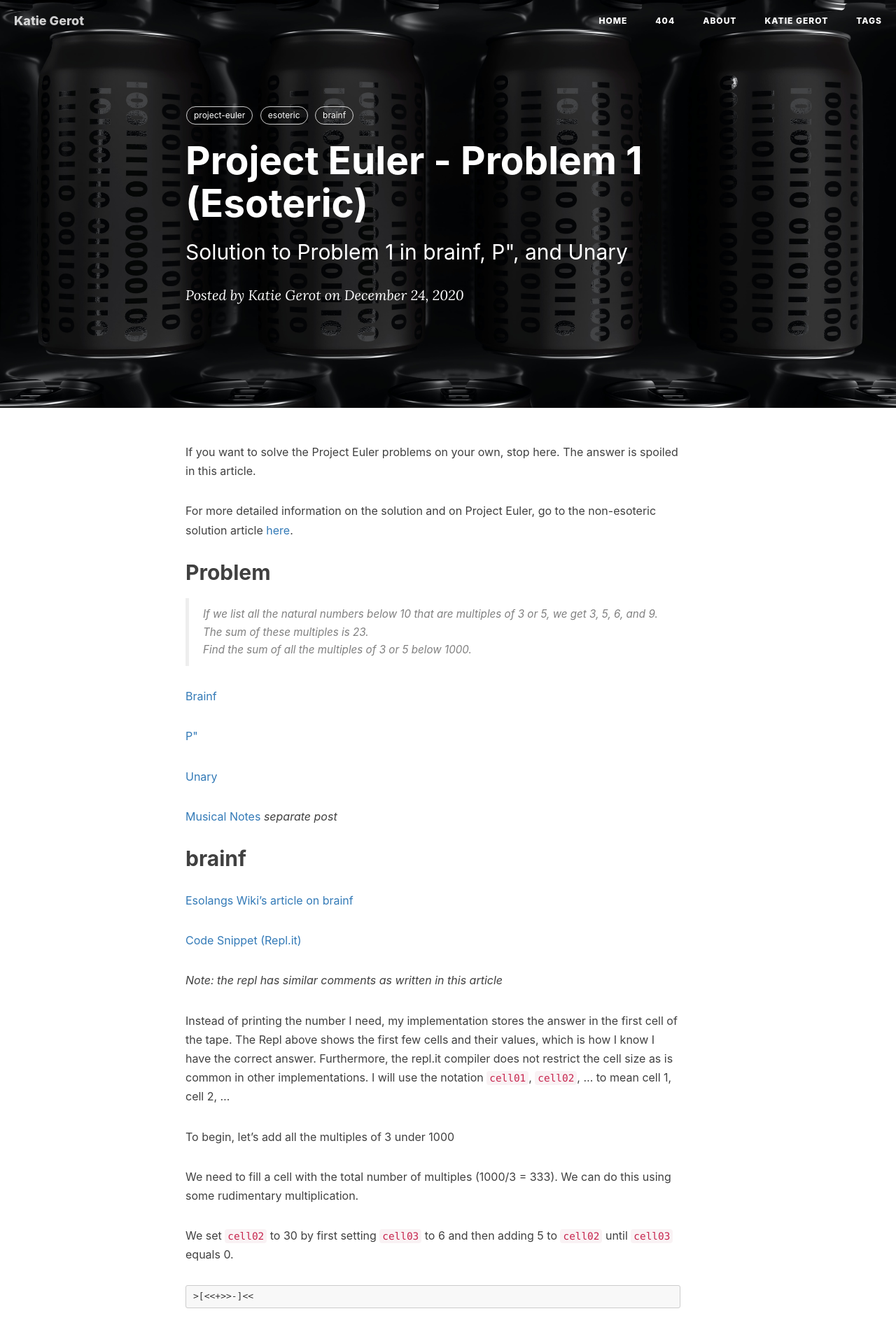
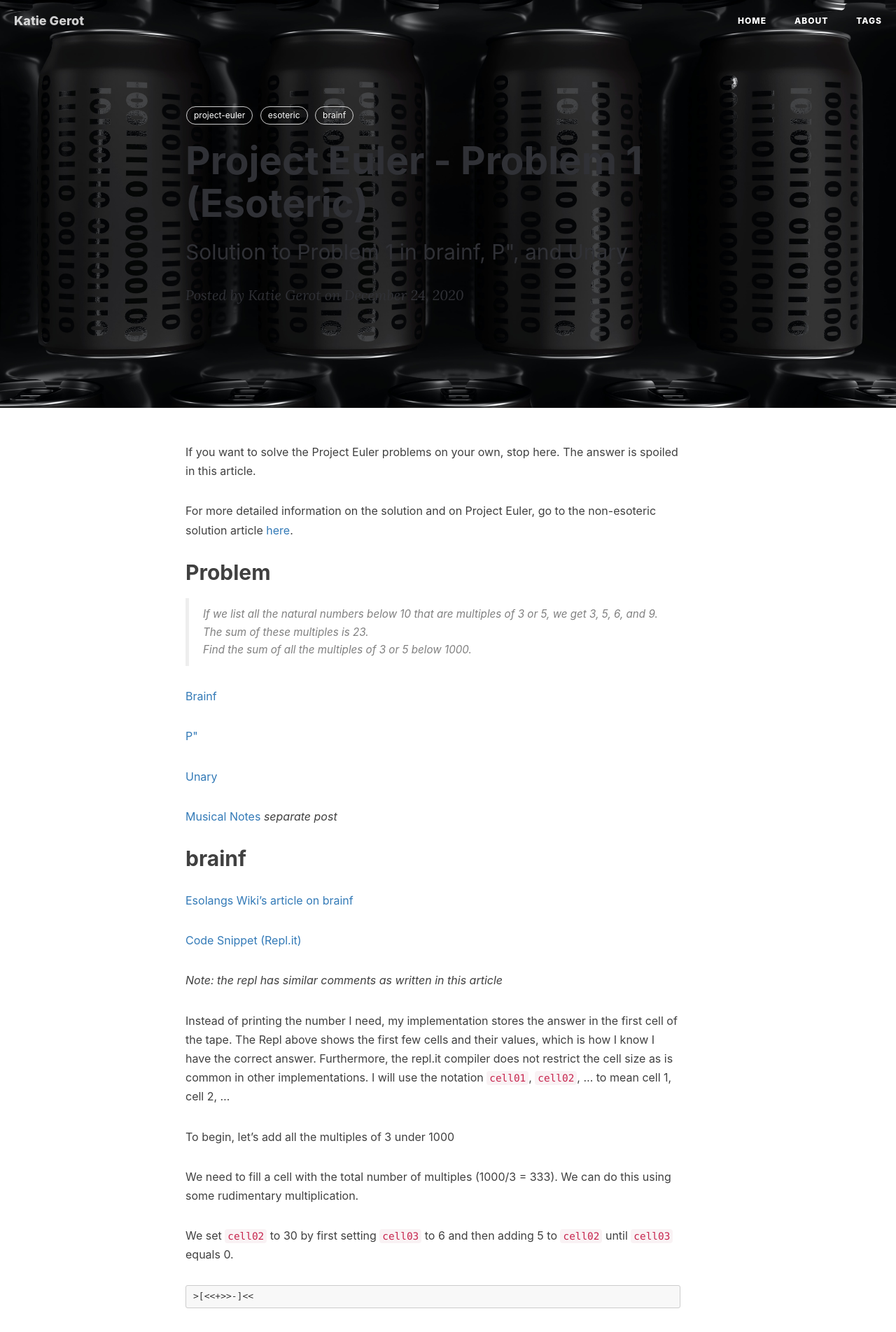
Before and after one commit to kgerot/kgerot.github.io, a Jekyll site: the page built from _posts/2020-12-24-Project-Euler-Esoteric-1.md, in a window 1280 px wide. Shown: the top 1904 px of the page at 70% size. Built offline with Jekyll 4.4.1, drawn with Linux system fonts in a browser that asks for light colours; nearby versions of some CDN libraries; formulas are drawn with MathJax 3; comment, search, counter and statistics services are not loaded.

Commit message:
mroe additions and refinement of nav and css

```diff
--- a/_includes/head.html
+++ b/_includes/head.html
@@ -27,7 +27,7 @@
     <link rel="stylesheet" href="{{ "/css/bootstrap.min.css" | prepend: site.baseurl }}">
 
     <!-- Custom CSS -->
-    <link rel="stylesheet" href="{{ "/css/hux-blog.min.css" | prepend: site.baseurl }}">
+    <link rel="stylesheet" href="{{ "/css/hux-blog.css" | prepend: site.baseurl }}">
     <link rel="stylesheet" href="{{ "/css/index.css" | prepend: site.baseurl }}">
 
     <!-- Pygments Github CSS -->
--- a/_includes/nav.html
+++ b/_includes/nav.html
@@ -19,7 +19,7 @@
                     <li>
                         <a href="{{ site.baseurl }}/">Home</a>
                     </li>
-                    {% for page in site.pages %}{% if page.title %}
+                    {% for page in site.pages %}{% if page.nav %}
                     <li>
                         <a href="{{ page.url | prepend: site.baseurl }}">{{ page.title }}</a>
                     </li>
```
Also changed, not shown: css/hux-blog.min.css (deleted).
